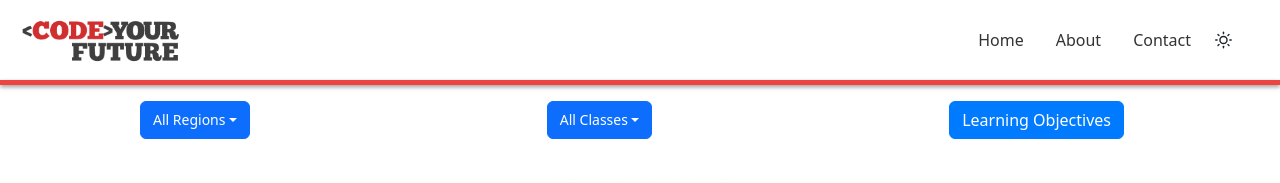
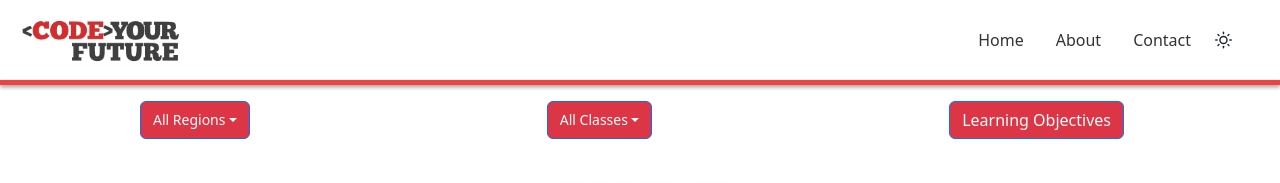
Before and after one commit to kawaMANMI/wm4_3_Final_Project, a React (Create React App) app in the folder client/: page /mentor in a window 1280 px wide. Shown: the top 183 px of the page. Built offline with nearby package versions, Linux system fonts and the light colour scheme; no server answers.

Commit message:
change color buttons

```diff
--- a/client/src/pages/ClassCodeDropdown.js
+++ b/client/src/pages/ClassCodeDropdown.js
@@ -5,7 +5,7 @@ function ClassCodeDropdown(props) {
 	return (
 		<div>
 			<Dropdown>
-				<Dropdown.Toggle variant="primary" id="dropdown-basic">
+				<Dropdown.Toggle id="dropdown-basic">
 					{props.selectedClassCode ? props.selectedClassCode : "All Classes"}
 				</Dropdown.Toggle>
 				<Dropdown.Menu>
--- a/client/src/pages/LearningObj.css
+++ b/client/src/pages/LearningObj.css
@@ -66,9 +66,9 @@ td {
 .table-responsive-sm {
 	border: 3px solid red;
 	box-shadow: 5px 5px 5px red;
-	/* margin-top: 2em;
-			margin-left: 2em;
-			margin-right: 2em; */
+	 margin-top: 2em;
+			/* margin-left: 2em; */
+			/* margin-right: 2em; */
 	margin: 3em;
 }
 
--- a/client/src/pages/LearningObjective.js
+++ b/client/src/pages/LearningObjective.js
@@ -52,7 +52,7 @@ function LearningObjective() {
 			<div className="learning-objective-flex-row">
 				<Button
 					className="btn btn-danger"
-					style={{ marginLeft: "1em" }}
+					style={{ margin: "2em" }}
 					onClick={toggleVisibility}
 				>
 					Add Objective
--- a/client/src/pages/Mentor.css
+++ b/client/src/pages/Mentor.css
@@ -12,15 +12,17 @@
 }
 
 .button_enabled {
-	background-color: #007bff;
+	background-color: rgb(220, 53, 69);
 	border-color: #007bff;
 }
 
 .button_enabled:hover {
-	background-color: #0069d9;
+	background-color:rgb(236, 169, 176) ;
 	border-color: #0062cc;
 }
-
+#dropdown-basic {
+	background-color: rgb(220, 53, 69);
+}
 h2 {
 	text-align: center;
 }
--- a/client/src/pages/Mentor.js
+++ b/client/src/pages/Mentor.js
@@ -91,7 +91,6 @@ function Mentor({ colorForIsDarkMode }) {
 				<RegionDropdown setSelectedRegion={setSelectedRegion} />
 				<ClassCodeDropdown setSelectedClassCode={setSelectedClassCode} />
 				<Button
-					variant="primary"
 					className="button_enabled"
 					style={colorForIsDarkMode}
 					onClick={handleSkill}
--- a/client/src/pages/RegionDropdown.js
+++ b/client/src/pages/RegionDropdown.js
@@ -4,7 +4,7 @@ import Dropdown from "react-bootstrap/Dropdown";
 function RegionDropdown(props) {
 	return (
 		<Dropdown>
-			<Dropdown.Toggle variant="primary" id="dropdown-basic">
+			<Dropdown.Toggle id="dropdown-basic">
 				{!props.selectedRegion ? "All Regions" : props.selectedRegion}
 			</Dropdown.Toggle>
 			<Dropdown.Menu>
```
